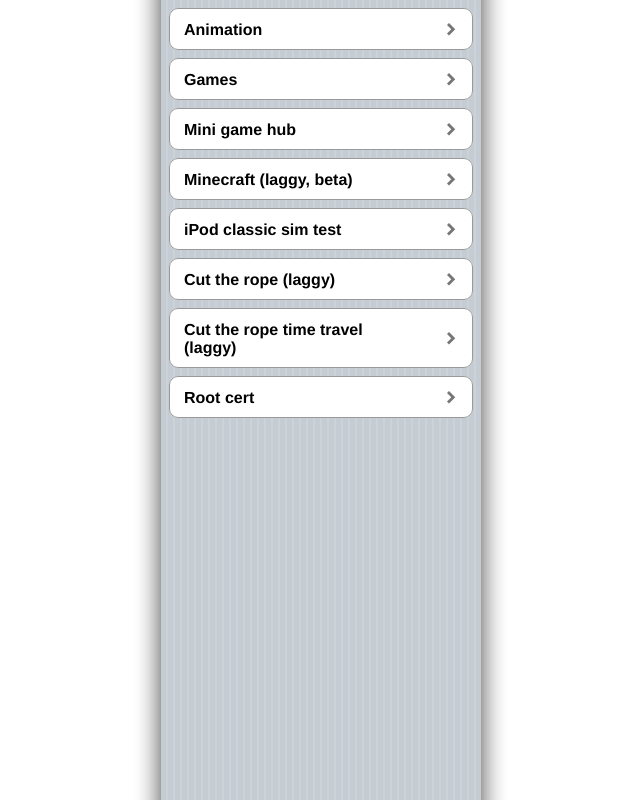
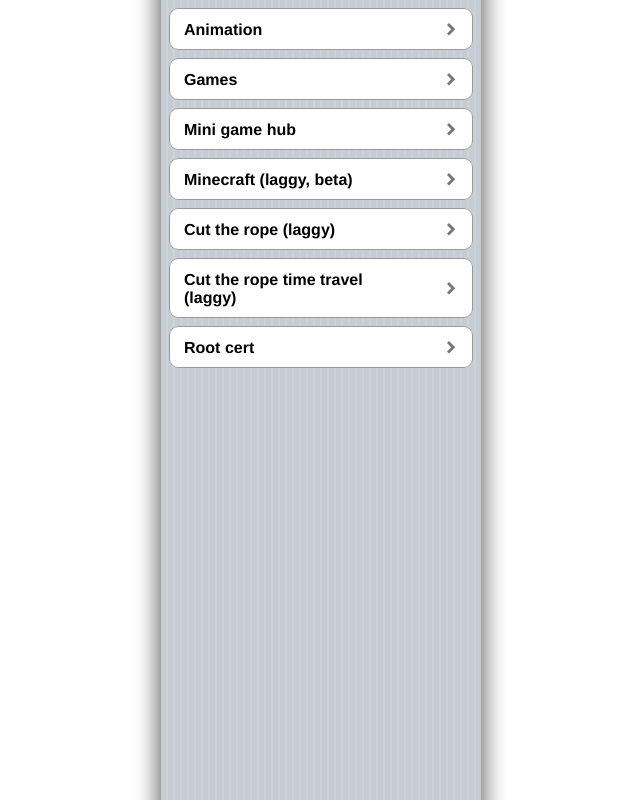
Before and after one commit to minh6079/iPod-html, a plain HTML site: page index.html in a window 1280 px wide. Shown: the whole page, without its empty margins (319-959 px from the left). Drawn offline with Linux system fonts and the light colour scheme.

Commit message:
Update index.html

```diff
--- a/index.html
+++ b/index.html
@@ -229,11 +229,6 @@
         </a>
 </fieldset>
 <fieldset>
-        <a href="https://minh6079.github.io/ipod-js-es5-test/" class="fsa">
-                <div class="fsad"><label>iPod classic sim test</label></div>
-        </a>
-</fieldset>
-<fieldset>
         <a href="https://minh6079.github.io/CutTheRope/" class="fsa">
                 <div class="fsad"><label>Cut the rope (laggy)</label></div>
         </a>
```
